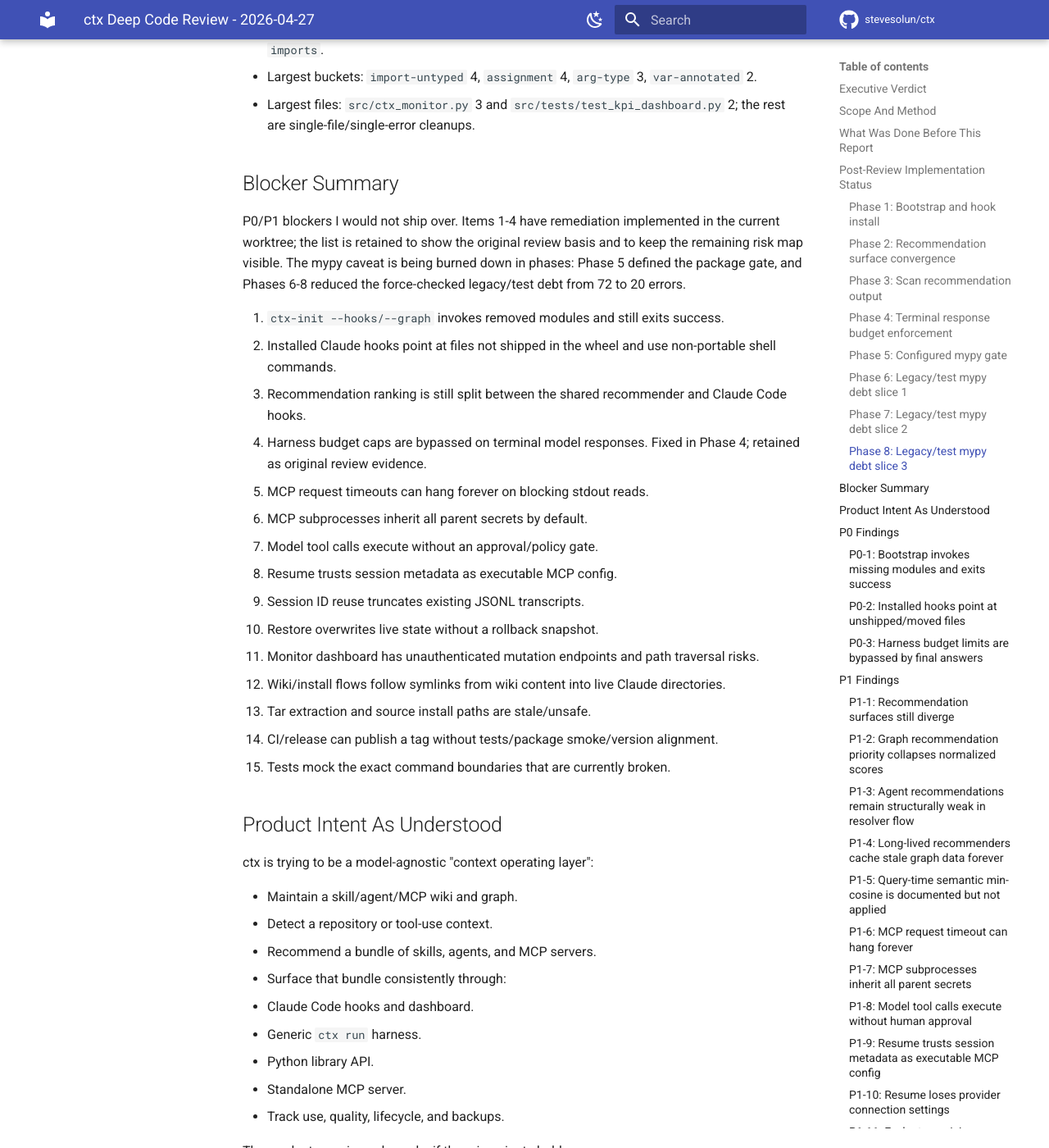
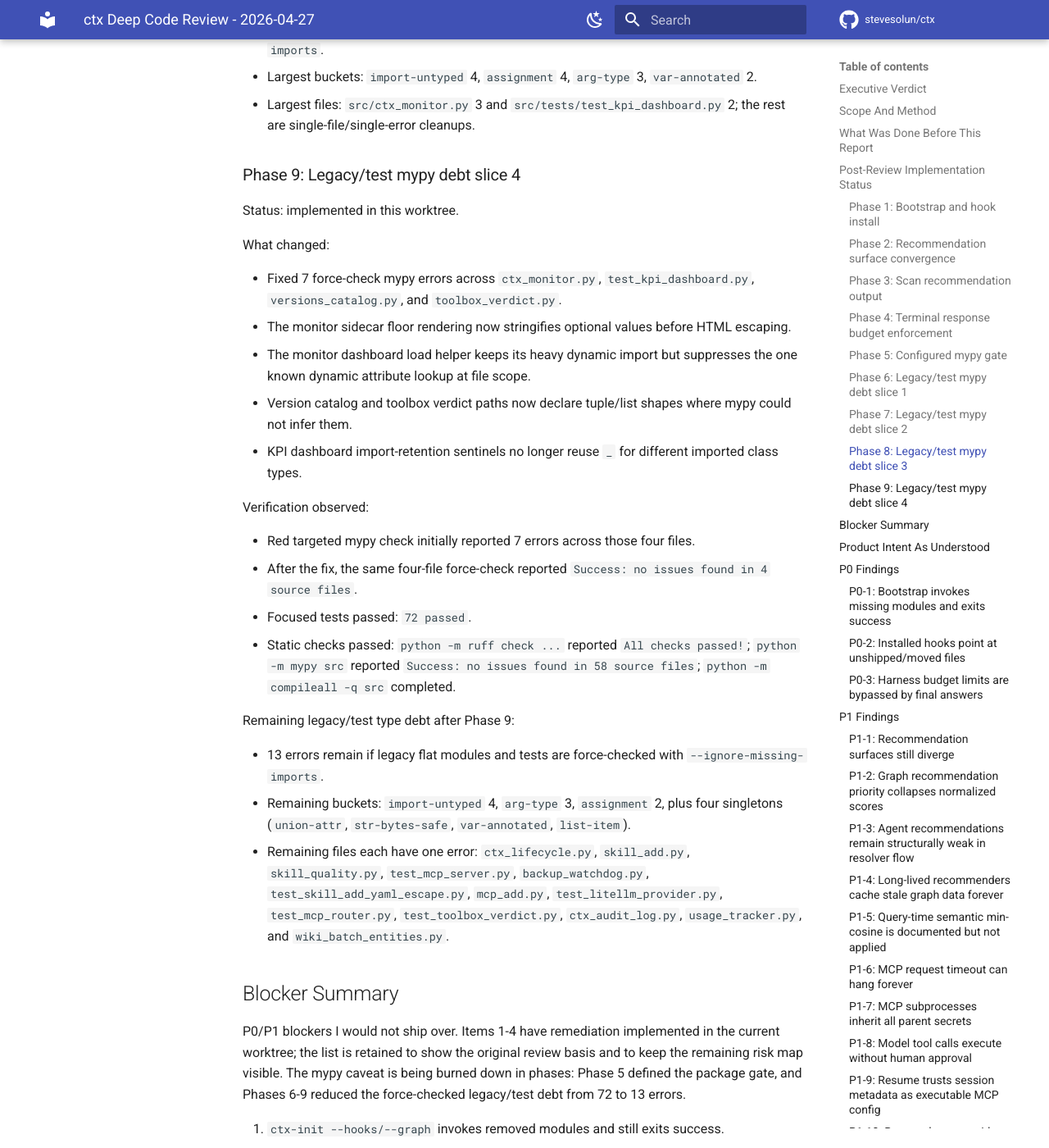
Before and after one commit to stevesolun/ctx, an MkDocs documentation site: the page built from docs/reports/ctx-million-dollar-review-2026-04-27.md, in a window 1280 px wide and 1400 px high, scrolled down 8952 px. Shown: the whole window at 82% size. Built offline with MkDocs 1.6.1 and Material for MkDocs 9.7.7, drawn with Linux system fonts in a browser that asks for light colours; comment, search, counter and statistics services are not loaded; some of the changed text lies outside the part shown.

Commit message:
chore: reduce legacy mypy debt slice four

```diff
--- a/docs/reports/ctx-million-dollar-review-2026-04-27.md
+++ b/docs/reports/ctx-million-dollar-review-2026-04-27.md
@@ -240,9 +240,34 @@ Remaining legacy/test type debt after Phase 8:
 - Largest buckets: `import-untyped` 4, `assignment` 4, `arg-type` 3, `var-annotated` 2.
 - Largest files: `src/ctx_monitor.py` 3 and `src/tests/test_kpi_dashboard.py` 2; the rest are single-file/single-error cleanups.
 
+### Phase 9: Legacy/test mypy debt slice 4
+
+Status: implemented in this worktree.
+
+What changed:
+
+- Fixed 7 force-check mypy errors across `ctx_monitor.py`, `test_kpi_dashboard.py`, `versions_catalog.py`, and `toolbox_verdict.py`.
+- The monitor sidecar floor rendering now stringifies optional values before HTML escaping.
+- The monitor dashboard load helper keeps its heavy dynamic import but suppresses the one known dynamic attribute lookup at file scope.
+- Version catalog and toolbox verdict paths now declare tuple/list shapes where mypy could not infer them.
+- KPI dashboard import-retention sentinels no longer reuse `_` for different imported class types.
+
+Verification observed:
+
+- Red targeted mypy check initially reported 7 errors across those four files.
+- After the fix, the same four-file force-check reported `Success: no issues found in 4 source files`.
+- Focused tests passed: `72 passed`.
+- Static checks passed: `python -m ruff check ...` reported `All checks passed!`; `python -m mypy src` reported `Success: no issues found in 58 source files`; `python -m compileall -q src` completed.
+
+Remaining legacy/test type debt after Phase 9:
+
+- 13 errors remain if legacy flat modules and tests are force-checked with `--ignore-missing-imports`.
+- Remaining buckets: `import-untyped` 4, `arg-type` 3, `assignment` 2, plus four singletons (`union-attr`, `str-bytes-safe`, `var-annotated`, `list-item`).
+- Remaining files each have one error: `ctx_lifecycle.py`, `skill_add.py`, `skill_quality.py`, `test_mcp_server.py`, `backup_watchdog.py`, `test_skill_add_yaml_escape.py`, `mcp_add.py`, `test_litellm_provider.py`, `test_mcp_router.py`, `test_toolbox_verdict.py`, `ctx_audit_log.py`, `usage_tracker.py`, and `wiki_batch_entities.py`.
+
 ## Blocker Summary
 
-P0/P1 blockers I would not ship over. Items 1-4 have remediation implemented in the current worktree; the list is retained to show the original review basis and to keep the remaining risk map visible. The mypy caveat is being burned down in phases: Phase 5 defined the package gate, and Phases 6-8 reduced the force-checked legacy/test debt from 72 to 20 errors.
+P0/P1 blockers I would not ship over. Items 1-4 have remediation implemented in the current worktree; the list is retained to show the original review basis and to keep the remaining risk map visible. The mypy caveat is being burned down in phases: Phase 5 defined the package gate, and Phases 6-9 reduced the force-checked legacy/test debt from 72 to 13 errors.
 
 1. `ctx-init --hooks/--graph` invokes removed modules and still exits success.
 2. Installed Claude hooks point at files not shipped in the wheel and use non-portable shell commands.
```
Also changed, not shown: 4 other files.
